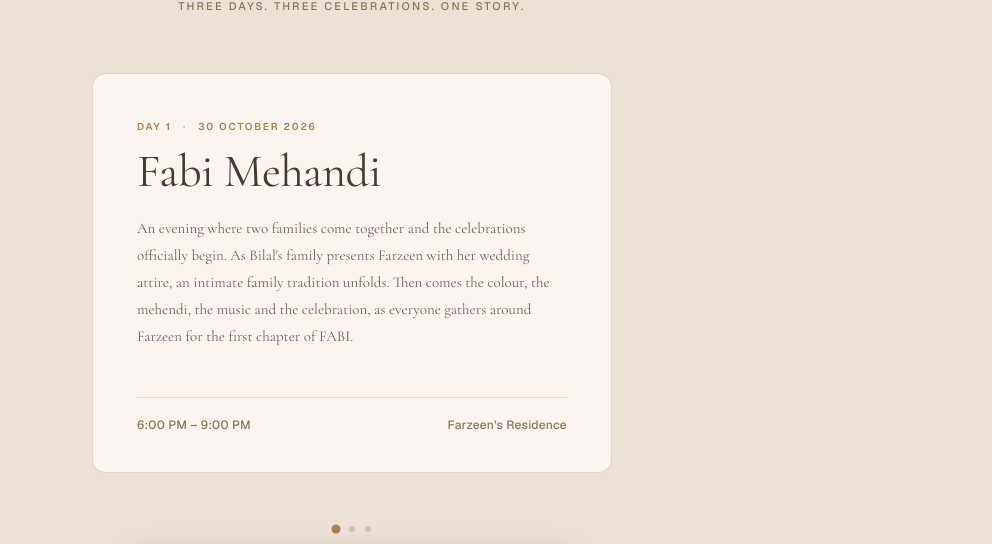
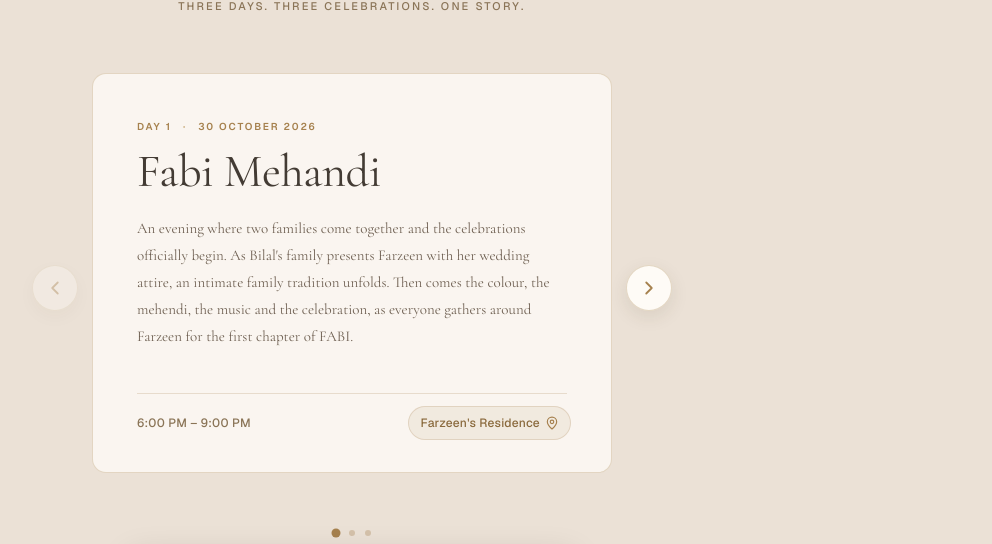
Before and after one commit to uthamprabhu/wedding-rsvp-card, a Next.js app: page /itinerary in a window 1280 px wide. Shown: the part 174-718 px from the top of the page, without its empty margins (288-1280 px from the left). Built offline with nearby package versions, Linux system fonts and the light colour scheme.

Commit message:
change: itinerary arrow added

```diff
--- a/app/globals.css
+++ b/app/globals.css
@@ -341,7 +341,14 @@ body {
 /* Native CSS scroll-snap: the browser handles momentum, touch smoothness and
    elasticity, which is simpler and feels better than hand-rolled drag physics. */
 
-.itinerary-carousel { margin-top: 40px; }
+.itinerary-carousel { position: relative; margin-top: 40px; }
+
+/* Prev/next arrows: desktop only. Dots stay everywhere as the position
+   indicator, but a mouse-and-keyboard guest reads arrows as the primary way
+   to move between days far more reliably than tiny dots. */
+.itinerary-arrow {
+  display: none;
+}
 .itinerary-track {
   display: flex;
   width: 100%;
@@ -400,14 +407,72 @@ body {
 
 .itinerary-card-meta {
   display: flex;
-  flex-direction: column;
-  gap: 6px;
+  flex-direction: row;
+  align-items: center;
+  justify-content: space-between;
+  gap: 10px;
   margin-top: 22px;
   padding-top: 18px;
   border-top: 1px solid rgba(166, 129, 78, .22);
   color: #8a7457;
   font: 500 11.5px/1.5 var(--font-supporting);
   letter-spacing: .02em;
+}
+
+/* Timing sits left, fixed; location sits right and can shrink/wrap first if
+   space is tight, since it's the one with a visible affordance (the pin). */
+.itinerary-card-timing {
+  flex: 1 1 auto;
+  min-width: 0;
+}
+
+.itinerary-card-location {
+  display: inline-flex;
+  align-items: center;
+  gap: 5px;
+  flex: 0 1 auto;
+  min-width: 0;
+  text-align: right;
+}
+
+.itinerary-card-location span {
+  overflow: hidden;
+  text-overflow: ellipsis;
+  white-space: nowrap;
+}
+
+.itinerary-card-location svg {
+  flex-shrink: 0;
+  color: #a6814e;
+}
+
+/* The clickable variant: a real touch target with its own gold-tinted pill so
+   guests immediately read it as "tap this to open the map", not just a label. */
+.itinerary-card-location-link {
+  min-height: 34px;
+  padding: 6px 11px 6px 12px;
+  margin: -6px -4px -6px 0;
+  border-radius: 999px;
+  color: #8a6a3d;
+  text-decoration: none;
+  background: rgba(166, 129, 78, .1);
+  border: 1px solid rgba(166, 129, 78, .22);
+  transition: background-color .18s ease, border-color .18s ease, transform .18s ease;
+}
+
+.itinerary-card-location-link:hover,
+.itinerary-card-location-link:focus-visible {
+  background: rgba(166, 129, 78, .18);
+  border-color: rgba(166, 129, 78, .4);
+}
+
+.itinerary-card-location-link:active {
+  transform: scale(.97);
+}
+
+.itinerary-card-location-link:focus-visible {
+  outline: 2px solid #a6814e;
+  outline-offset: 2px;
 }
 
 /* ---------------------------------- dots ---------------------------------- */
@@ -469,6 +534,44 @@ body {
   .itinerary-card-meta { flex-direction: row; justify-content: space-between; gap: 18px; font-size: 12px; }
 
   .itinerary-swipe-hint { margin-top: 22px; }
+
+  .itinerary-arrow {
+    display: flex;
+    align-items: center;
+    justify-content: center;
+    position: absolute;
+    top: 50%;
+    z-index: 2;
+    width: 46px;
+    height: 46px;
+    padding: 0;
+    color: #a6814e;
+    background: rgba(255, 253, 249, .92);
+    border: 1px solid rgba(166, 129, 78, .3);
+    border-radius: 50%;
+    cursor: pointer;
+    transform: translateY(-50%);
+    transition: background-color .18s ease, border-color .18s ease, transform .18s ease, opacity .18s ease;
+    box-shadow: 0 6px 18px rgba(73, 55, 34, .1);
+  }
+  .itinerary-arrow-prev { left: calc(50% - 520px / 2 - 60px); }
+  .itinerary-arrow-next { right: calc(50% - 520px / 2 - 60px); }
+
+  .itinerary-arrow:hover {
+    background: #a6814e;
+    color: #fffdf9;
+    border-color: #a6814e;
+  }
+  .itinerary-arrow:active { transform: translateY(-50%) scale(.94); }
+  .itinerary-arrow:focus-visible {
+    outline: 2px solid #a6814e;
+    outline-offset: 2px;
+  }
+  .itinerary-arrow:disabled {
+    opacity: .35;
+    cursor: default;
+    pointer-events: none;
+  }
 }
 
 /* Shared journey navigation */
--- a/components/InteractiveItinerary.tsx
+++ b/components/InteractiveItinerary.tsx
@@ -9,6 +9,7 @@
  */
 
 import { motion, useReducedMotion } from 'framer-motion';
+import { ChevronLeft, ChevronRight, MapPin } from 'lucide-react';
 import { useCallback, useEffect, useRef, useState } from 'react';
 
 interface ItineraryDay {
@@ -18,6 +19,8 @@ interface ItineraryDay {
   description: string;
   timing: string;
   location: string;
+  /** Google Maps link for the venue. Omitted when the venue isn't set yet. */
+  mapUrl?: string;
 }
 
 const DAYS: ItineraryDay[] = [
@@ -29,6 +32,7 @@ const DAYS: ItineraryDay[] = [
       "An evening where two families come together and the celebrations officially begin. As Bilal's family presents Farzeen with her wedding attire, an intimate family tradition unfolds. Then comes the colour, the mehendi, the music and the celebration, as everyone gathers around Farzeen for the first chapter of FABI.",
     timing: '6:00 PM \u2013 9:00 PM',
     location: "Farzeen's Residence",
+    mapUrl: 'https://maps.app.goo.gl/yYyNNZoZ9fMU18kJA',
   },
   {
     day: 'Day 2',
@@ -37,7 +41,8 @@ const DAYS: ItineraryDay[] = [
     description:
       "One last evening before she becomes a bride. Farzeen's closest family and friends gather in yellow for an intimate celebration filled with haldi, music, games, laughter, good food and a little chaos. A night for her favourite people to celebrate Molutty before tomorrow changes everything.",
     timing: '5:00 PM \u2013 9:00 PM',
-    location: 'Location to be confirmed',
+    location: "Farzeen's Residence",
+    mapUrl: 'https://maps.app.goo.gl/yYyNNZoZ9fMU18kJA',
   },
   {
     day: 'Day 3',
@@ -47,6 +52,7 @@ const DAYS: ItineraryDay[] = [
       'The day we have been waiting for. Join Farzeen and Bilal as they begin their next chapter surrounded by the people who matter most.',
     timing: 'Arrival 11:30 AM \u00b7 Nikah 12:00 PM \u2013 12:30 PM',
     location: 'M Convention Centre',
+    mapUrl: 'https://www.google.com/maps/search/?api=1&query=M%20Convention%20Centre%2C%20Vallicode%2C%20Pathanamthitta',
   },
 ];
 
@@ -83,9 +89,10 @@ export default function InteractiveItinerary() {
     };
   }, []);
 
-  const goTo = useCallback((index: number) => {
+  const goTo = useCallback((rawIndex: number) => {
     const el = trackRef.current;
     if (!el) return;
+    const index = Math.max(0, Math.min(DAYS.length - 1, rawIndex));
     el.scrollTo({
       left: index * el.clientWidth,
       behavior: 'smooth',
@@ -121,6 +128,28 @@ export default function InteractiveItinerary() {
           variants={fadeUp}
           transition={{ duration: 0.5, delay: 0.16, ease: 'easeOut' }}
         >
+          {/* Desktop only (hidden via CSS on touch viewports, where swipe/dots
+              are the natural gesture). Dots alone are easy to miss as the
+              primary way to navigate on a mouse-and-keyboard device. */}
+          <button
+            type="button"
+            className="itinerary-arrow itinerary-arrow-prev"
+            onClick={() => goTo(active - 1)}
+            disabled={active === 0}
+            aria-label="Previous day"
+          >
+            <ChevronLeft size={22} strokeWidth={2} aria-hidden="true" />
+          </button>
+          <button
+            type="button"
+            className="itinerary-arrow itinerary-arrow-next"
+            onClick={() => goTo(active + 1)}
+            disabled={active === DAYS.length - 1}
+            aria-label="Next day"
+          >
+            <ChevronRight size={22} strokeWidth={2} aria-hidden="true" />
+          </button>
+
           <div className="itinerary-track" ref={trackRef}>
             {DAYS.map((entry) => (
               <article className="itinerary-slide" key={entry.title}>
@@ -131,8 +160,21 @@ export default function InteractiveItinerary() {
                   <h2>{entry.title}</h2>
                   <p className="itinerary-card-description">{entry.description}</p>
                   <div className="itinerary-card-meta">
-                    <span>{entry.timing}</span>
-                    <span>{entry.location}</span>
+                    <span className="itinerary-card-timing">{entry.timing}</span>
+                    {entry.mapUrl ? (
+                      <a
+                        href={entry.mapUrl}
+                        target="_blank"
+                        rel="noreferrer"
+                        className="itinerary-card-location itinerary-card-location-link"
+                        aria-label={`Open ${entry.location} in Google Maps`}
+                      >
+                        <span>{entry.location}</span>
+                        <MapPin size={14} strokeWidth={2} aria-hidden="true" />
+                      </a>
+                    ) : (
+                      <span className="itinerary-card-location">{entry.location}</span>
+                    )}
                   </div>
                 </div>
               </article>
```
